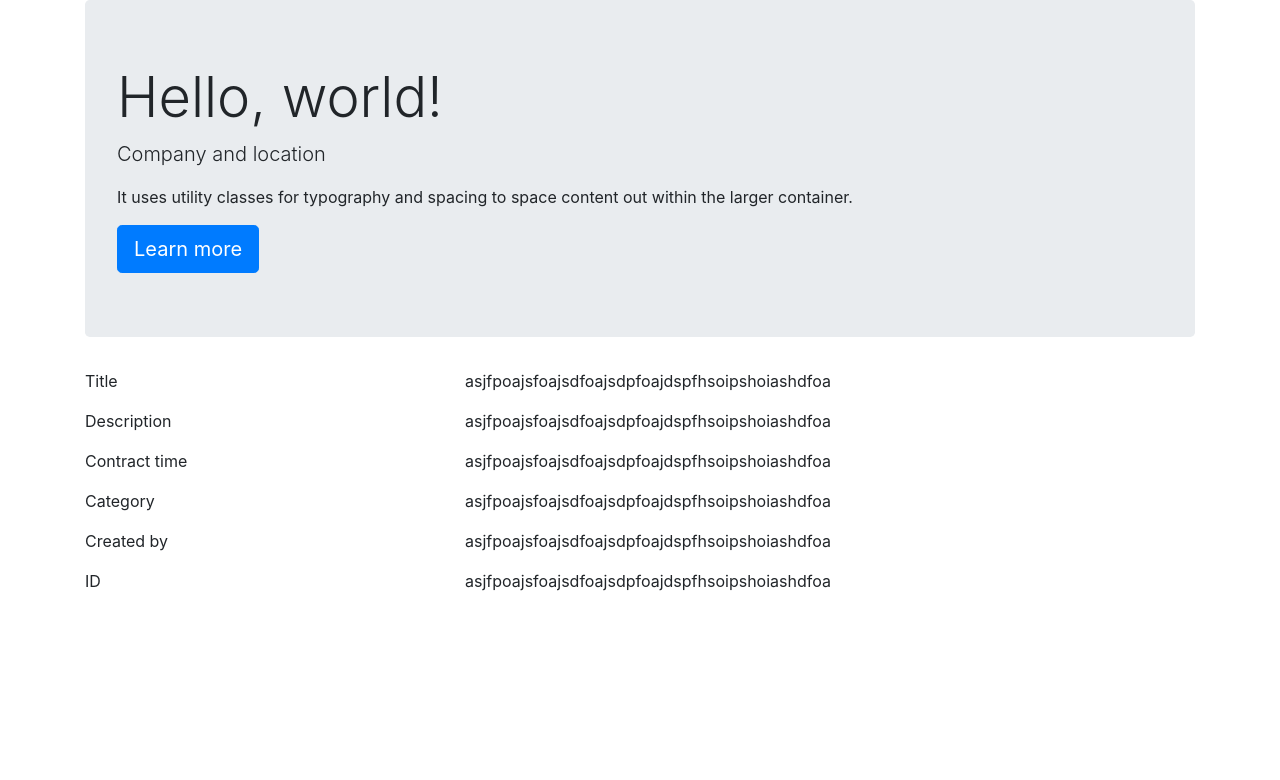
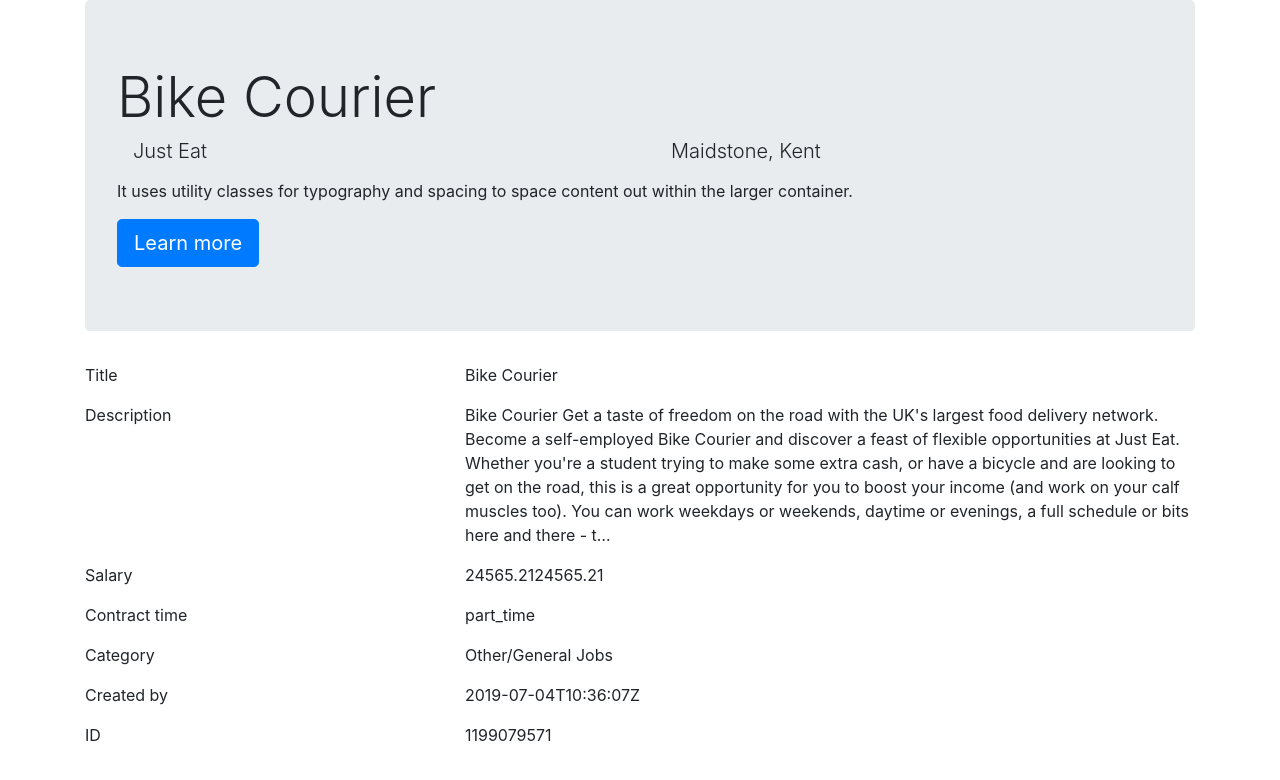
Before and after one commit to FengyiQuan/CS4550-20su1-final, a React (Create React App) app: page / in a window 1280 px wide. Shown: the top 780 px of the page. Built offline with nearby package versions, Linux system fonts and the light colour scheme.

Commit message:
make nicer

```diff
--- a/src/Components/JobDetailComponent.js
+++ b/src/Components/JobDetailComponent.js
@@ -59,55 +59,64 @@ export default class JobDetailComponent extends React.Component {
     render() {
         return (
             <div>
-                {/*<div className="card">*/}
-                {/*    <img src="..." className="card-img-top" alt="..."/>*/}
-                {/*    <div className="card-body">*/}
-                {/*        <h5 className="card-title">Card title</h5>*/}
-                {/*        <p className="card-text">Company Location</p>*/}
-                {/*        <a href="#" className="btn btn-primary">Go somewhere</a>*/}
-                {/*    </div>*/}
-                {/*</div>*/}
                 <div className="jumbotron">
-                    <h1 className="display-4">Hello, world!</h1>
-                    <p className="lead">Company and location</p>
-                        <p>It uses utility classes for typography and spacing to space content out
-                            within the larger container.</p>
-                        <a className="btn btn-primary btn-lg" href="#" role="button">Learn more</a>
+                    <h1 className="display-4">
+                        {this.state.job.title}
+                    </h1>
+                    <h2 className="lead form-group row">
+                        <span className="col-sm-6">
+                            <i className="fa fa-building pr-3"/>
+                            {this.state.job.company.display_name}
+                        </span>
+                        <span className="col-sm-6">
+                            <i className="fa fa-map-marker pr-3"/>
+                            {this.state.job.location.display_name}
+                        </span>
+                    </h2>
+                    <p>It uses utility classes for typography and spacing to space content out
+                        within the larger container.</p>
+                    <a className="btn btn-primary btn-lg" href="#" role="button">Learn more</a>
                 </div>
                 <div className="form-group row">
                     <span className="col-sm-4">Title</span>
                     <span className="col-sm-8">
-                        asjfpoajsfoajsdfoajsdpfoajdspfhsoipshoiashdfoa
+                        {this.state.job.title}
                     </span>
                 </div>
                 <div className="form-group row">
                     <span className="col-sm-4">Description</span>
                     <span className="col-sm-8">
-                        asjfpoajsfoajsdfoajsdpfoajdspfhsoipshoiashdfoa
+                        {this.state.job.description}
+                    </span>
+                </div>
+                <div className="form-group row">
+                    <span className="col-sm-4">Salary</span>
+                    <span className="col-sm-8">
+                        {this.state.job.salary_min}{this.state.job.salary_max}
                     </span>
                 </div>
                 <div className="form-group row">
                     <span className="col-sm-4">Contract time</span>
                     <span className="col-sm-8">
-                        asjfpoajsfoajsdfoajsdpfoajdspfhsoipshoiashdfoa
+                        {this.state.job.contract_time}
                     </span>
                 </div>
                 <div className="form-group row">
                     <span className="col-sm-4">Category</span>
                     <span className="col-sm-8">
-                        asjfpoajsfoajsdfoajsdpfoajdspfhsoipshoiashdfoa
+                        {this.state.job.category.label}
                     </span>
                 </div>
                 <div className="form-group row">
                     <span className="col-sm-4">Created by</span>
                     <span className="col-sm-8">
-                        asjfpoajsfoajsdfoajsdpfoajdspfhsoipshoiashdfoa
+                        {this.state.job.created}
                     </span>
                 </div>
                 <div className="form-group row">
                     <span className="col-sm-4">ID</span>
                     <span className="col-sm-8">
-                        asjfpoajsfoajsdfoajsdpfoajdspfhsoipshoiashdfoa
+                        {this.state.job.id}
                     </span>
                 </div>
 
```
